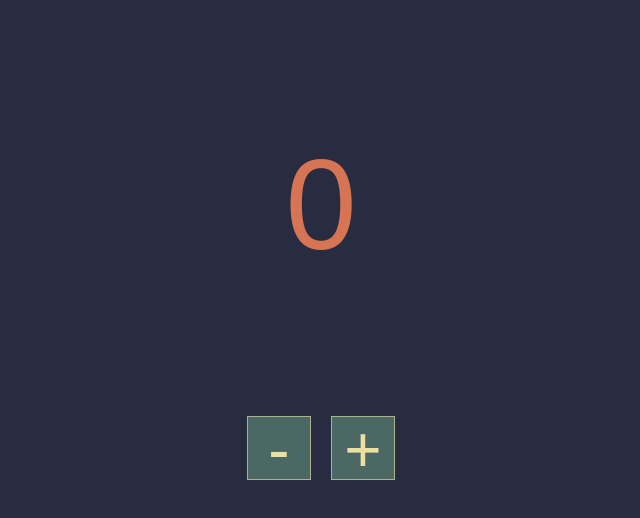
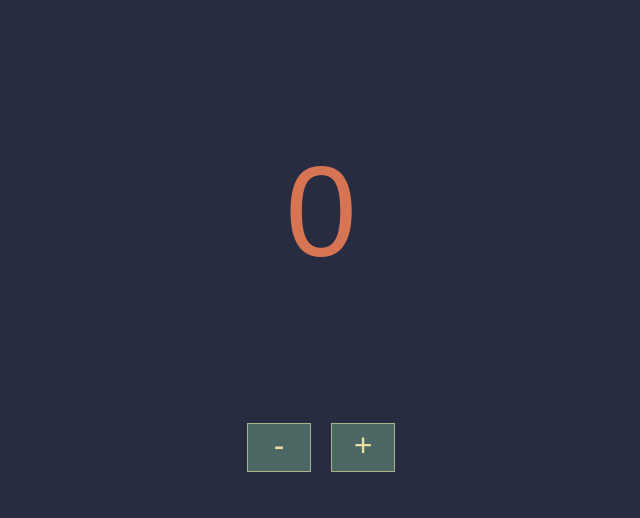
Before and after one commit to TSedlar/tsedlar.github.io, a plain HTML site: page divapp/index.html in a window 1280 px wide. Shown: the part 154-672 px from the top of the page, without its empty margins (319-959 px from the left). Drawn offline with Linux system fonts and the light colour scheme.

Commit message:
Change divapp button font-size

```diff
--- a/divapp/style.css
+++ b/divapp/style.css
@@ -11,12 +11,13 @@ body {
 }
 
 button {
-  width: 1em;
-  height: 1em;
+  width: 2em;
+  height: auto;
   border-radius: 0px;
-  font-size: 4em;
+  font-size: 2em;
   line-height: 1;
   margin: 10px;
+  padding: 5px 15px 10px;
   border: 1px solid #ACB28A;
   background: #4B6865;
   color: #EBE0A2;
```
